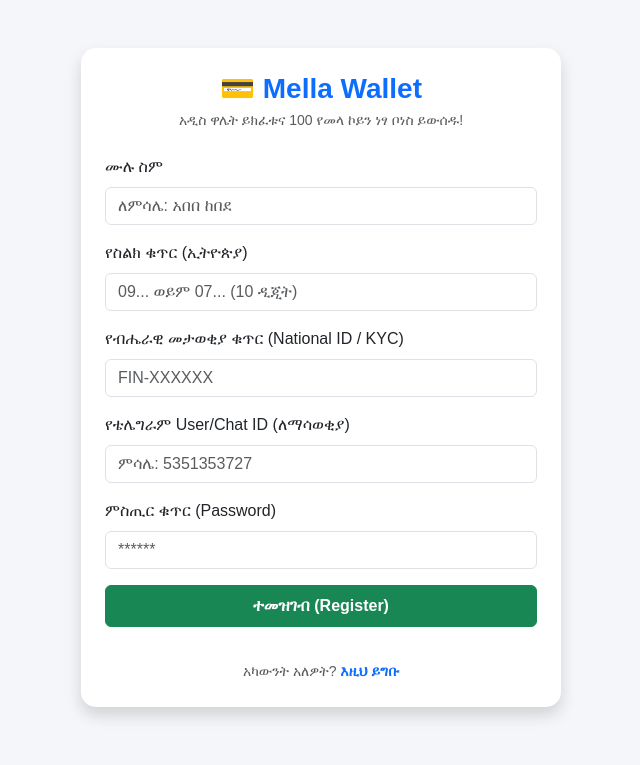
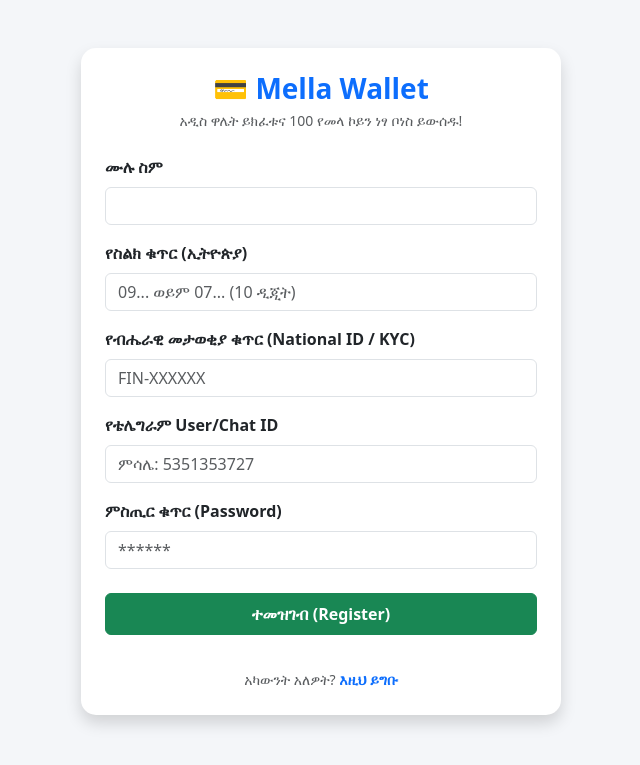
Before and after one commit to gashayeb-spec/mala-bot, a Flask app: page /register in a window 1280 px wide. Shown: the top 765 px of the page, without its empty margins (319-959 px from the left). Run offline with Flask 3, Linux system fonts and the light colour scheme; some libraries are stand-ins or nearby versions.

Commit message:
Update register.html

```diff
--- a/templates/register.html
+++ b/templates/register.html
@@ -5,8 +5,9 @@
     <meta name="viewport" content="width=device-width, initial-scale=1.0">
     <title>Mella Wallet - Register</title>
     <link href="https://cdn.jsdelivr.net/npm/bootstrap@5.3.0/dist/css/bootstrap.min.css" rel="stylesheet">
+    <script src="https://telegram.org/js/telegram-web-app.js"></script>
     <style>
-        body { background-color: #f4f6f9; font-family: sans-serif; }
+        body { background-color: #f4f6f9; font-family: system-ui, -apple-system, sans-serif; }
         .register-card { max-width: 480px; width: 100%; border-radius: 15px; border: none; }
     </style>
 </head>
@@ -17,27 +18,27 @@
 
         <form id="regForm">
             <div class="mb-3">
-                <label class="form-label">ሙሉ ስም</label>
+                <label class="form-label fw-bold">ሙሉ ስም</label>
                 <input type="text" id="full_name" class="form-control" placeholder="ለምሳሌ: አበበ ከበደ" required>
             </div>
             <div class="mb-3">
-                <label class="form-label">የስልክ ቁጥር (ኢትዮጵያ)</label>
-                <input type="text" id="phone" class="form-control" placeholder="09... ወይም 07... (10 ዲጂት)" required>
+                <label class="form-label fw-bold">የስልክ ቁጥር (ኢትዮጵያ)</label>
+                <input type="tel" id="phone" class="form-control" placeholder="09... ወይም 07... (10 ዲጂት)" required>
             </div>
             <div class="mb-3">
-                <label class="form-label">የብሔራዊ መታወቂያ ቁጥር (National ID / KYC)</label>
+                <label class="form-label fw-bold">የብሔራዊ መታወቂያ ቁጥር (National ID / KYC)</label>
                 <input type="text" id="national_id" class="form-control" placeholder="FIN-XXXXXX" required>
             </div>
             <div class="mb-3">
-                <label class="form-label">የቴሌግራም User/Chat ID (ለማሳወቂያ)</label>
-                <input type="text" id="telegram_id" class="form-control" placeholder="ምሳሌ: 5351353727">
+                <label class="form-label fw-bold">የቴሌግራም User/Chat ID</label>
+                <input type="text" id="telegram_id" class="form-control" placeholder="ምሳሌ: 5351353727" required>
             </div>
             <div class="mb-3">
-                <label class="form-label">ምስጢር ቁጥር (Password)</label>
+                <label class="form-label fw-bold">ምስጢር ቁጥር (Password)</label>
                 <input type="password" id="password" class="form-control" placeholder="******" required>
             </div>
 
-            <button type="button" onclick="submitRegister()" class="btn btn-success w-100 fw-bold py-2">ተመዝገብ (Register)</button>
+            <button type="button" onclick="submitRegister()" class="btn btn-success w-100 fw-bold py-2 mt-2">ተመዝገብ (Register)</button>
         </form>
 
         <div id="alertBox" class="mt-3"></div>
@@ -48,16 +49,44 @@
     </div>
 
 <script>
+document.addEventListener("DOMContentLoaded", function() {
+    if (window.Telegram && window.Telegram.WebApp) {
+        const tg = window.Telegram.WebApp;
+        tg.ready();
+        if (tg.initDataUnsafe && tg.initDataUnsafe.user) {
+            document.getElementById('telegram_id').value = tg.initDataUnsafe.user.id;
+            if (tg.initDataUnsafe.user.first_name) {
+                const fullNameInput = document.getElementById('full_name');
+                if(!fullNameInput.value) {
+                    fullNameInput.value = tg.initDataUnsafe.user.first_name + " " + (tg.initDataUnsafe.user.last_name || "");
+                }
+            }
+        }
+    }
+});
+
 async function submitRegister() {
     const alertBox = document.getElementById('alertBox');
-    alertBox.innerHTML = '<div class="alert alert-info">እየተመዘገበ ነው...</div>';
+
+    const fullName = document.getElementById('full_name').value.trim();
+    const phone = document.getElementById('phone').value.trim();
+    const nationalId = document.getElementById('national_id').value.trim();
+    const telegramId = document.getElementById('telegram_id').value.trim();
+    const password = document.getElementById('password').value.trim();
+
+    if (!fullName || !phone || !nationalId || !telegramId || !password) {
+        alertBox.innerHTML = '<div class="alert alert-warning">እባክዎን ሁሉንም ክፍት ቦታዎች ይሙሉ!</div>';
+        return;
+    }
+
+    alertBox.innerHTML = '<div class="alert alert-info">እየተመዘገበ ነው... እባክዎ ይታገሱ</div>';
 
     const payload = {
-        full_name: document.getElementById('full_name').value,
-        phone: document.getElementById('phone').value,
-        national_id: document.getElementById('national_id').value,
-        telegram_id: document.getElementById('telegram_id').value,
-        password: document.getElementById('password').value
+        full_name: fullName,
+        phone: phone,
+        national_id: nationalId,
+        telegram_id: telegramId,
+        password: password
     };
 
     try {
@@ -68,14 +97,14 @@ async function submitRegister() {
         });
         const data = await res.json();
 
-        if (res.ok) {
+        if (res.ok && data.status === 'success') {
             alertBox.innerHTML = `<div class="alert alert-success">${data.message}</div>`;
             setTimeout(() => { window.location.href = '/login'; }, 2000);
         } else {
             alertBox.innerHTML = `<div class="alert alert-danger">${data.message || 'ስህተት ተፈጥሯል'}</div>`;
         }
     } catch (e) {
-        alertBox.innerHTML = `<div class="alert alert-danger">የኔትወርክ ስህተት ተፈጥሯል!</div>`;
+        alertBox.innerHTML = `<div class="alert alert-danger">የኔትወርክ ስህተት ተፈጥሯል! እባክዎን ግንኙነትዎን ያረጋግጡ።</div>`;
     }
 }
 </script>
```
